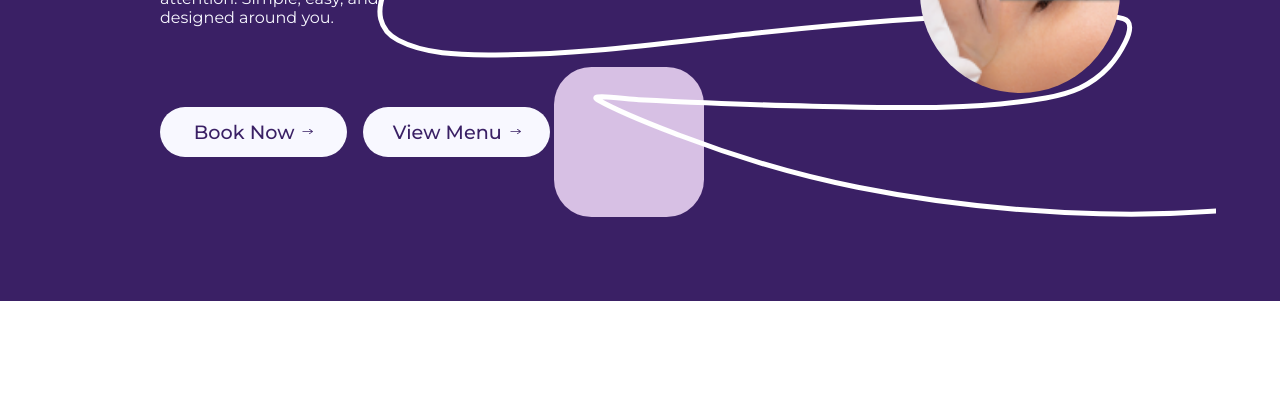
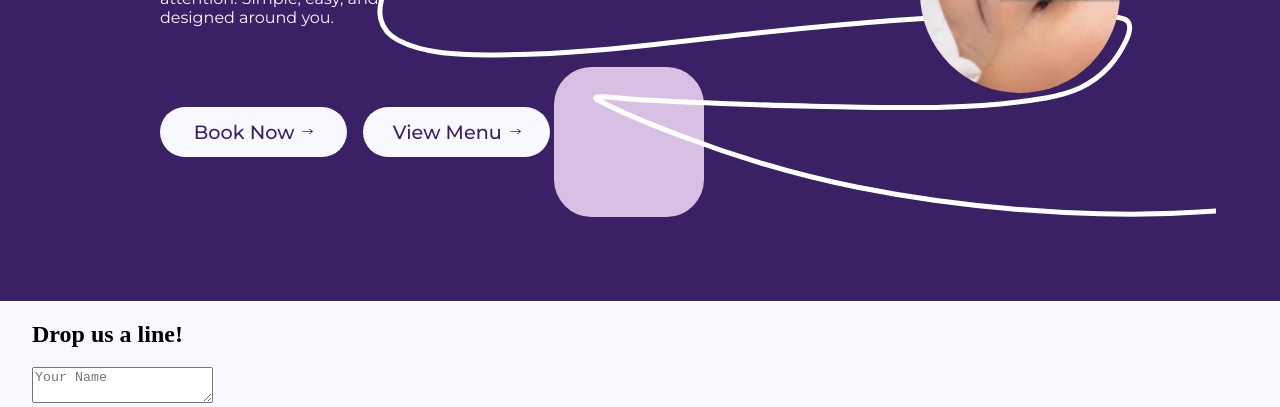
Before and after one commit to Africk-Hunter/luna-lash-beauty-site, a Gatsby site: page / in a window 1280 px wide. Shown: the part 697-1104 px from the top of the page. Before the commit the page ends 998 px from the top, so only its background shows below. Built offline with nearby package versions, Linux system fonts and the light colour scheme; Gatsby itself is replaced by a stand-in of ours.

Commit message:
Contact Section Setup

```diff
--- a/src/components/Contact.tsx
+++ b/src/components/Contact.tsx
@@ -2,10 +2,38 @@ import React from "react";
 
 const Contact: React.FC = () => {
   return (
+    <div className="contact" id='contact'>
+      <div className="contactSectionWrapper">
+        <section className="contactFormWrapper">
+          <ContactForm />
+        </section>
+        <section className="companyInformationWrapper">
+          {/* Contact us */}
+          {/* Our Hours */}
+        </section>
+      </div>
+    </div>
+  );
+};
+
+const ContactForm: React.FC = () => {
+  return (
     <>
-
+      <h1 className="contactCTAHeader">Drop us a line!</h1>
+      <textarea placeholder="Your Name"></textarea>
     </>
   );
 };
 
+interface HeaderAndTextProps {
+  text: Array<string>;
+}
+
+const HeaderAndText: React.FC<HeaderAndTextProps> = ({ text }) => {
+  return (
+    <></>
+  );
+};
+
+
 export default Contact;
--- a/src/pages/about.tsx
+++ b/src/pages/about.tsx
@@ -4,6 +4,7 @@ import Navbar from '../components/Navbar';
 const About: React.FC = () => {
   return (
     <Navbar />
+
   );
 };
 
--- a/src/styles/Contact.scss
+++ b/src/styles/Contact.scss
@@ -0,0 +1,10 @@
+@use './variables' as *;
+
+.contact {
+    width: 100%;
+    background: $whiteColor;
+}
+
+.contactSectionWrapper{
+    margin: 0 2rem
+}
```
